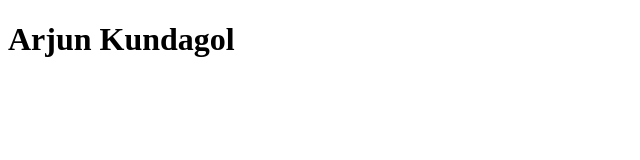
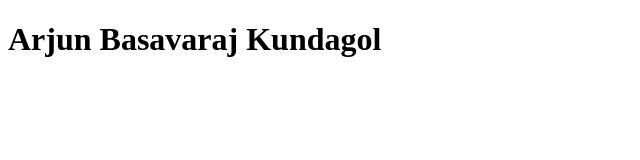
Before and after one commit to Mallikarjun1540/Practice, a plain HTML site: page index.html in a window 1280 px wide. Shown: the whole page, without its empty margins (0-640 px from the left). Drawn offline with Linux system fonts and the light colour scheme.

Commit message:
Add the Father Name

```diff
--- a/index.html
+++ b/index.html
@@ -6,6 +6,6 @@
     <title>Document</title>
 </head>
 <body>
-    <h1>Arjun Kundagol</h1>
+    <h1> Arjun Basavaraj Kundagol</h1>
 </body>
 </html>
```
